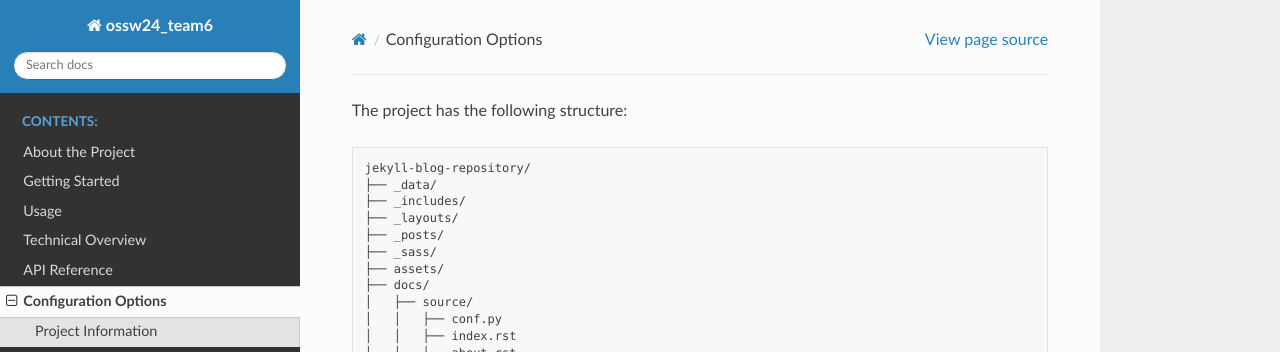
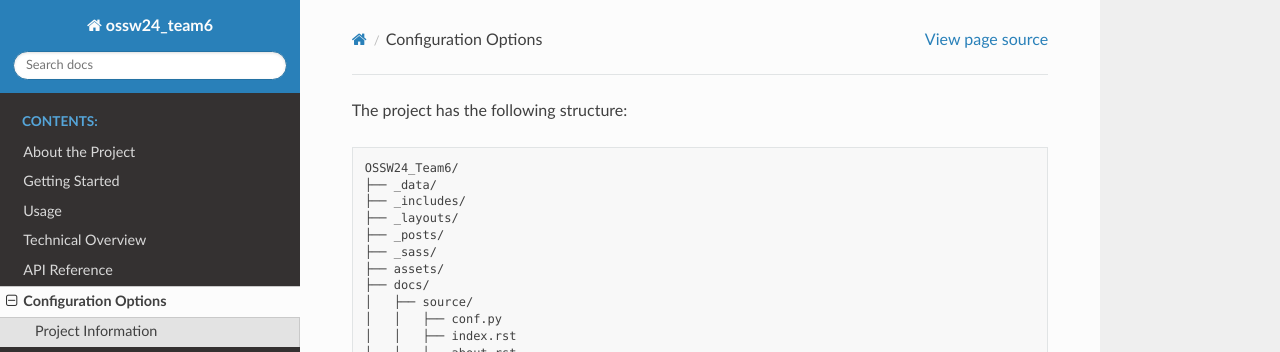
Before and after one commit to yoooousir/OSSW24_Team6, a Sphinx documentation site: the page built from docs/source/configuration.rst, in a window 1280 px wide and 900 px high. Shown: the top 352 px of the window. Built offline with Sphinx 7.4.7 and the Read the Docs theme 3.1.0, drawn with Linux system fonts in a browser that asks for light colours; some of the changed text lies outside the part shown.

Commit message:
Update configuration.rst

```diff
--- a/docs/source/configuration.rst
+++ b/docs/source/configuration.rst
@@ -4,7 +4,7 @@ File Structure
 
 The project has the following structure::
 
-    jekyll-blog-repository/
+    OSSW24_Team6/
     ├── _data/
     ├── _includes/
     ├── _layouts/
```
